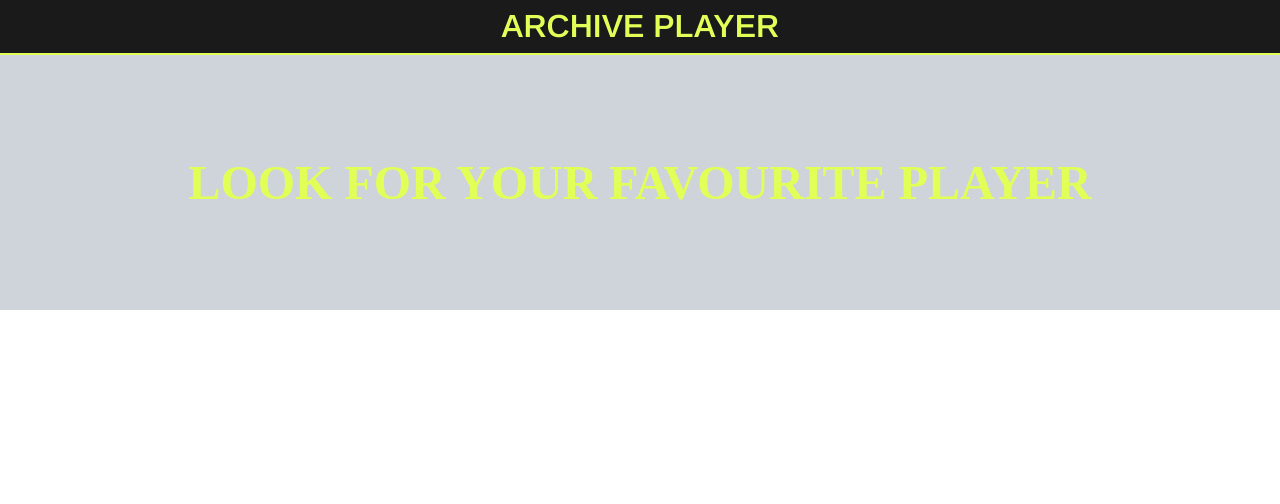
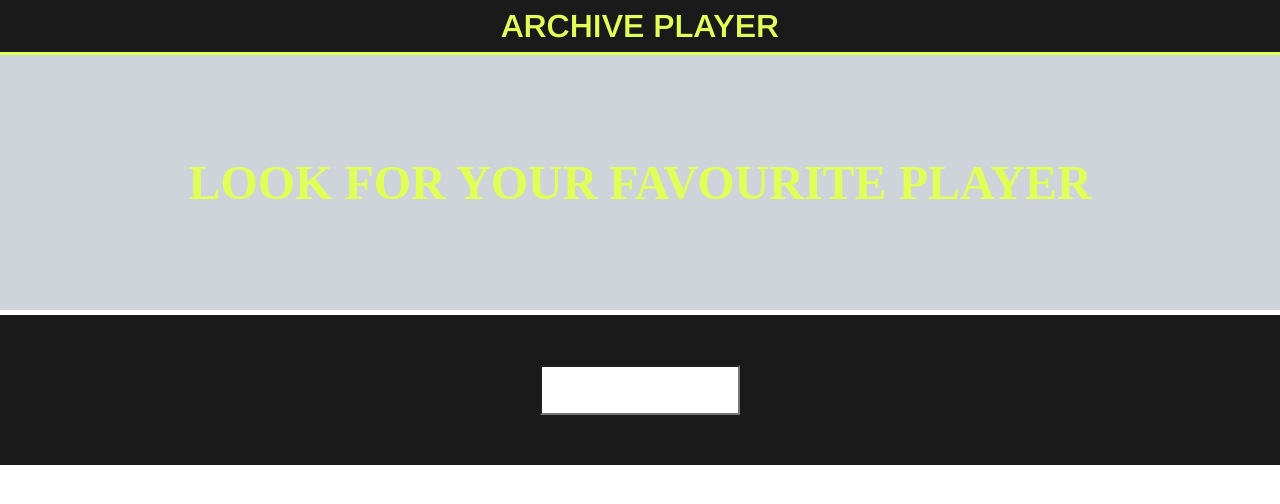
Before and after one commit to l-legren/Archive-Player, a React (Create React App) app: page / in a window 1280 px wide. Shown: the top 504 px of the page. Built offline with nearby package versions, Linux system fonts and the light colour scheme; a web font is replaced by a local one.

Commit message:
created inputfield and wrapper and basic styling

```diff
--- a/src/Components/ArchivePlayerHeadline/ArchivePlayerHeadline.tsx
+++ b/src/Components/ArchivePlayerHeadline/ArchivePlayerHeadline.tsx
@@ -1,14 +1,23 @@
-import React from 'react'
-import { InputHeadline, InputWrapper } from './styles'
+import React from "react";
+import {
+    InputHeadline,
+    HeadlineWrapper,
+    InputWrapper,
+    InputField,
+    SectionWrapper
+} from "./styles";
 
-const InputSection:React.FC = () => {
+const InputSection: React.FC = () => {
     return (
-        <InputWrapper>
-            <InputHeadline>
-                look for your favourite player
-            </InputHeadline>
-        </InputWrapper>
-    )
-}
+        <SectionWrapper>
+            <HeadlineWrapper>
+                <InputHeadline>look for your favourite player</InputHeadline>
+            </HeadlineWrapper>
+            <InputWrapper>
+                <InputField />
+            </InputWrapper>
+        </SectionWrapper>
+    );
+};
 
-export default InputSection
+export default InputSection;
--- a/src/Components/ArchivePlayerHeadline/styles.tsx
+++ b/src/Components/ArchivePlayerHeadline/styles.tsx
@@ -1,12 +1,18 @@
 import styled from "styled-components";
 
-export const InputWrapper = styled.div`
+export const SectionWrapper = styled.div`
     position: relative;
     top: 55px;
+    display: flex;
+    flex-direction: column;
+`;
+
+export const HeadlineWrapper = styled.div`
     width: 100%;
     height: auto;
     padding: 100px;
     background-color: ${({ theme }) => theme.colors.secondary};
+    border-bottom: 5px solid ${({ theme }) => theme.colors.light1};
 
     @media (max-width: ${({ theme }) => theme.breakpoints.xl}) {
         padding: 60px;
@@ -49,3 +55,20 @@ export const InputHeadline = styled.h3`
         font-size: 1rem;
     }
 `;
+
+export const InputWrapper = styled.div`
+    width: 100%;
+    height: auto;
+    padding: 50px;
+    background-color: ${({ theme }) => theme.colors.dark1};
+    display: flex;
+    justify-content: center;
+    align-items: center;
+`;
+
+export const InputField = styled.input`
+    width: 200px;
+    height: 50px;
+    font-size: 30px;
+    border-radius: 0%;
+`;
--- a/src/Components/Header/styles.tsx
+++ b/src/Components/Header/styles.tsx
@@ -6,7 +6,7 @@ export const HeaderWrapper = styled.div`
     position: fixed;
     height: 55px;
     width: 100%;
-    border-bottom: 2px solid ${({ theme }) => theme.colors.primary};
+    border-bottom: 3px solid ${({ theme }) => theme.colors.primary};
 `;
 
 export const HeaderContent = styled.div`
```
